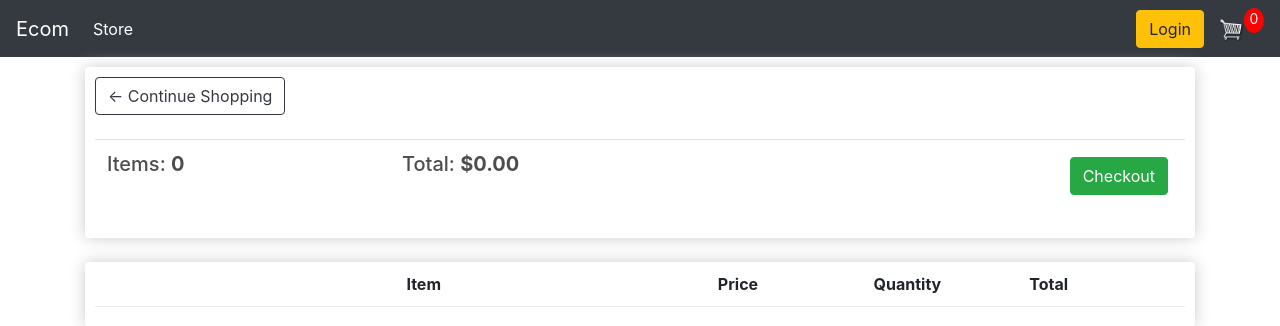
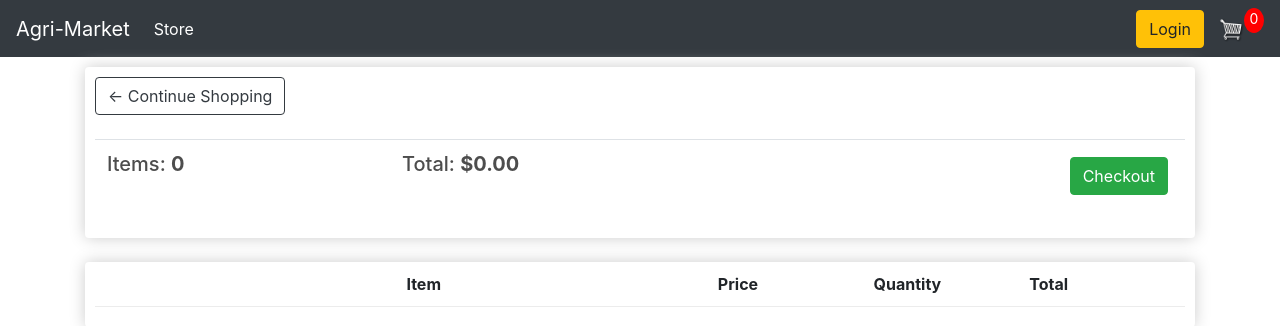
Before and after one commit to PerezChris99/Agri-Market-E-Commerce, a Django app: page /cart/ in a window 1280 px wide. Shown: the top 326 px of the page. Run offline with Django 4.2, Linux system fonts and the light colour scheme; lists and menus that the app fills with data are empty; some libraries are stand-ins or nearby versions.

Commit message:
uncomitted database

```diff
--- a/store/templates/store/main.html
+++ b/store/templates/store/main.html
@@ -2,7 +2,7 @@
 {% load static %}
 <html>
     <head>
-          <title>Ecom</title>
+          <title>Agri-Market</title>
 
           <link rel="stylesheet" href="{% static 'css/main.css' %}" />
 
@@ -58,7 +58,7 @@
 <body>
 
     <nav class="navbar navbar-expand-lg navbar-dark bg-dark">
-        <a class="navbar-brand" href="{% url 'store' %}">Ecom</a>
+        <a class="navbar-brand" href="{% url 'store' %}">Agri-Market</a>
         <button class="navbar-toggler" type="button" data-toggle="collapse" data-target="#navbarSupportedContent" aria-controls="navbarSupportedContent" aria-expanded="false" aria-label="Toggle navigation">
           <span class="navbar-toggler-icon"></span>
         </button>
```
Also changed, not shown: db.sqlite3, 1 other file.
